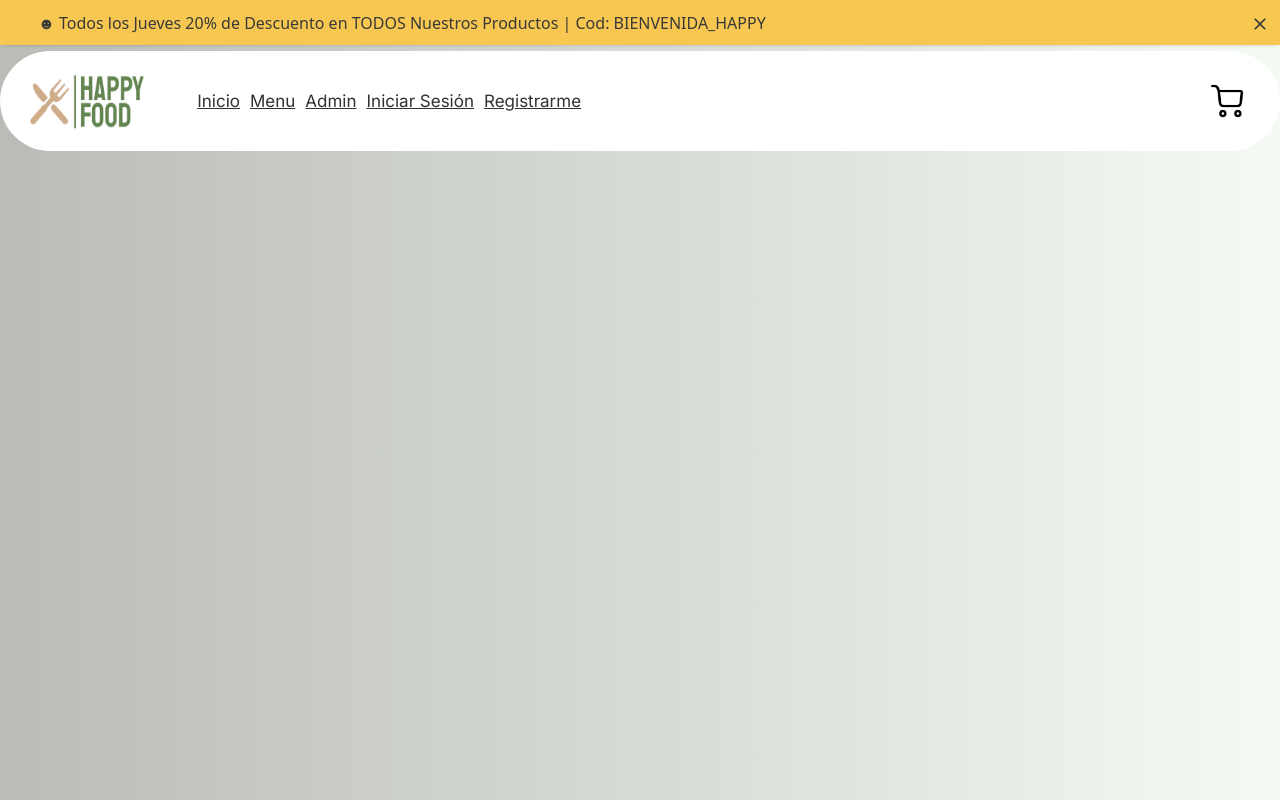
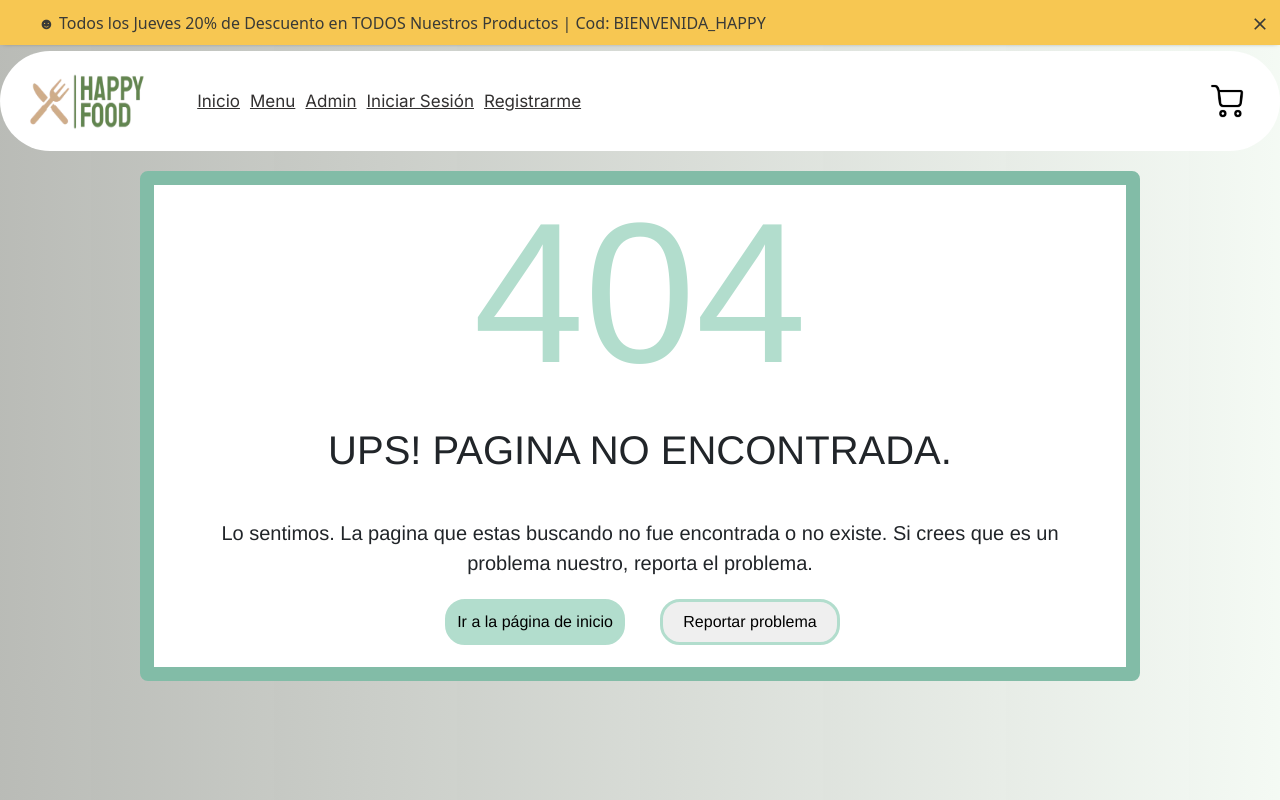
Before and after one commit to PatricioSirena/Proyecto3-RollinCode, a React (Vite) app: page /error404 in a window 1280 px wide. Built offline with nearby package versions, Linux system fonts and the light colour scheme; no server answers.

Commit message:
error404 terminado

```diff
--- a/src/App.jsx
+++ b/src/App.jsx
@@ -10,6 +10,7 @@ import Home from './pages/Home';
 import Menu from './pages/Menu';
 import Login from './pages/Login';
 import Registro from './pages/Registro';
+import Error404 from './pages/error404';
 
 
 const rutaUsuarios = import.meta.env.VITE_ENV_URL_USERS;
@@ -47,6 +48,7 @@ function App() {
                         <Route exact path="/Admin" element={<Admin />} />
                         <Route exact path="/Login" element={<Login />} />
                         <Route exact path="/Registro" element={<Registro />} />
+                        <Route path="/error404" element={<Error404/>} />
                     </Routes>
             </Router>
         </ContextoCarrito>
--- a/src/components/MyNav.jsx
+++ b/src/components/MyNav.jsx
@@ -18,7 +18,7 @@ function MyNav() {
             </div>
             <Navbar expand="lg" sticky="top" className="bg-body-tertiary" id="nav" data-bs-theme="light" roundedCircle>
                 <Container fluid>
-                    <a href="../index.html" className='logo'>
+                    <a href="/" className='logo'>
                         <img src={Happyfood} className='logo' alt="Logo" />
                     </a>
                     <Navbar.Toggle aria-controls="navbarScroll" id="hamburguesa" />
--- a/src/components/Redes.jsx
+++ b/src/components/Redes.jsx
@@ -16,7 +16,7 @@ const Redes = () => {
                     <h5>Seguinos en:</h5>
                     <ul className="iconosRedes">
                         <li>
-                            <Link className="iconoRedes" to="#!"><FaInstagram /></Link>
+                            <Link className="iconoRedes" to="#!"><FaInstagram /><a href="../error404"></a></Link>
                         </li>
                         <li>
                             <Link className="iconoRedes" to="#!"><FaFacebook /></Link>
@@ -35,7 +35,7 @@ const Redes = () => {
                         <li>Hamburguesa Americana</li>
                         <li>Hamburguesa 4to de Libra</li>
                         <li>Hamburguesa Crispy</li>
-                        <a href="">test</a>
+                        <a href="/error404">test</a>
                     </ul>
                 </Col>
             </Row>
--- a/src/pages/error404.jsx
+++ b/src/pages/error404.jsx
@@ -1,24 +1,20 @@
-import 'bootstrap/dist/css/bootstrap.min.css';
-import '../App.css';
-import Portada from "../components/Portada";
-import Cartas from "../components/Cartas";
-import TarjetasInfo from "../components/TarjetasInfo";
-import Footer from "../components/Footer";
+import { Link } from 'react-router-dom';
+import '../styles/error404.css';
 
-function Home() {
+const Error404 = () => {
     return (
-        <>
-            <Portada
-                className=' animate__zoomInLeft'
-                titulo={'Bienvenido a HappyFood'}
-                descripccion={'Somos una Fundación construyendo una red para conectar pacientes, médicos, cultivadores, científicos, académicos y organismos del Estado. A través de este proyecto buscamos generar un espacio weed friendly para compartir momentos, recetas y experiencias!'} />
-              <section className='d-flex justify-content-around'>
-                <Cartas />
-            </section>
-            <TarjetasInfo />
-            <Footer className="footer" />
-        </>
-    )
-}
+        <div className="container text-center div-error">
+            <div className='titulo'><h1 className='grande'>404</h1></div>
+            <div><p id='texto-arriba'>UPS! PAGINA NO ENCONTRADA.</p></div>
+            <div className='div-texto-abajo'><p id='texto-abajo'>Lo sentimos. La pagina que estas buscando no fue encontrada o no existe. Si crees que es un problema nuestro, reporta el problema.</p></div>
+            <Link to="/" className='link'>
+                <button className='botones' id='boton1'>Ir a la página de inicio</button>
+            </Link>
+            <Link to="/login" className='report'>
+                <button className='botones' id='boton2'>Reportar problema</button>
+            </Link>
+        </div>
+    );
+};
 
-export default Home
+export default Error404;
--- /dev/null
+++ b/src/styles/error404.css
@@ -0,0 +1,48 @@
+
+.div-error{
+    border: 14px solid rgb(130, 188, 167);
+    background-color: rgb(255, 255, 255);
+    width: 1000px;
+    height: 510px;
+    margin-top: 20px;
+    border-radius: 8px;
+}
+
+.titulo{
+    margin-top: -60px;
+    height: 200px;
+
+}
+
+.grande{
+    font-size: 200px;
+    font-family: 'Franklin Gothic Medium', 'Arial Narrow', Arial, sans-serif;
+    color: rgb(178, 221, 205);
+    color: linear-gradient(90deg, rgba(212,218,186,1) 15%, rgba(150,185,167,1) 49%, rgba(36,118,86,1) 79%);
+}
+
+#texto-arriba{
+    font-size: 40px;
+    font-family: 'Franklin Gothic Medium', 'Arial Narrow', Arial, sans-serif;
+    height: 50px;
+}
+
+#texto-abajo{
+    font-size: 20px;
+    font-family: 'Franklin Gothic Medium', 'Arial Narrow', Arial, sans-serif;
+    height: 34px;
+}
+
+.botones{
+    padding: 8px;
+    border-radius: 20px;
+    border: 3px solid rgb(178, 221, 205);
+    font-family: 'Franklin Gothic Medium', 'Arial Narrow', Arial, sans-serif;
+    width: 180px;
+}
+
+#boton1{
+    margin-right: 30px;
+    background-color: rgb(178, 221, 205);
+
+}
```
Also changed, not shown: src/App.css (line endings or trailing spaces).
